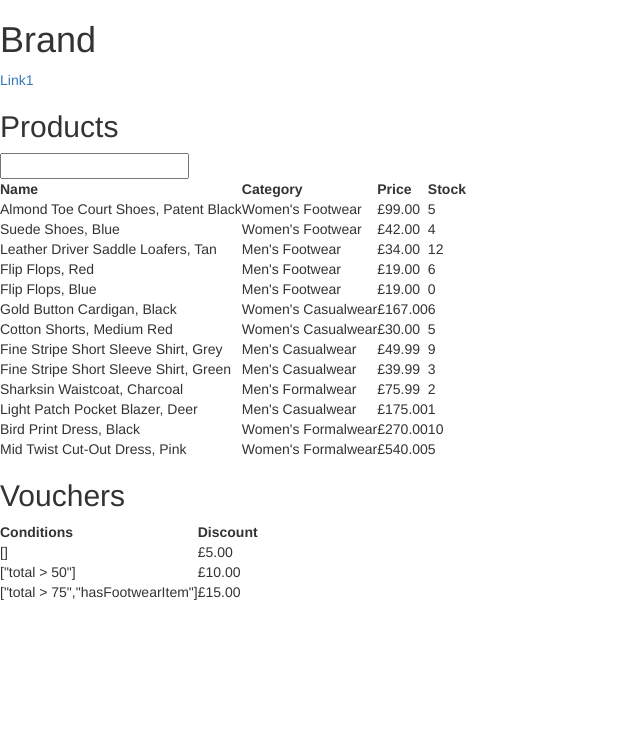
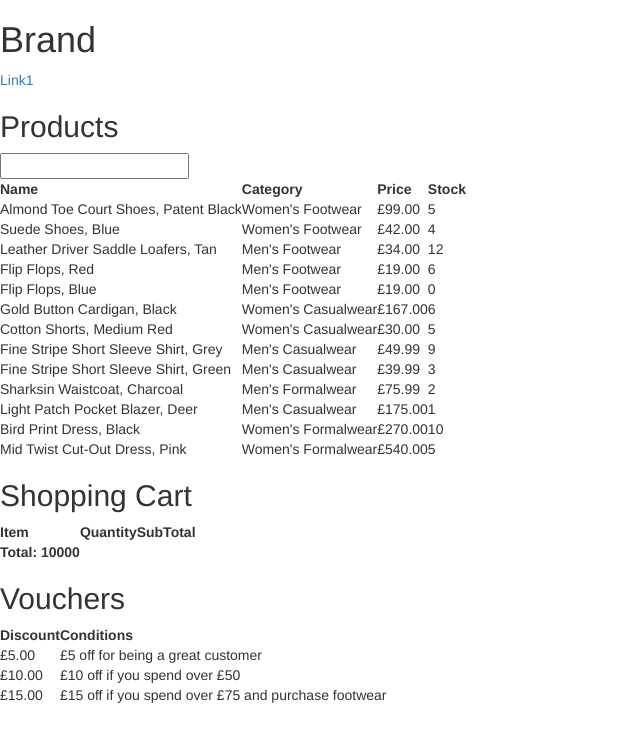
Before and after one commit to 0xff6a/online-store, a website: page app/index.html in a window 1280 px wide. Shown: the whole page, without its empty margins (0-640 px from the left). Drawn offline with Linux system fonts and the light colour scheme.

Commit message:
Added shopping cart skeleton

```diff
--- a/app/data/vouchers.json
+++ b/app/data/vouchers.json
@@ -1,14 +1,17 @@
 [
   {
     "discount": 5,
-    "conditions": []
+    "conditions": [],
+    "description": "£5 off for being a great customer"
   },
   {
     "discount": 10,
-    "conditions": ["total > 50"]
+    "conditions": ["total > 50"],
+    "description": "£10 off if you spend over £50"
   },
   {
     "discount": 15,
-    "conditions":["total > 75", "hasFootwearItem"]
+    "conditions":["total > 75", "hasFootwearItem"],
+    "description": "£15 off if you spend over £75 and purchase footwear"
   }
 ]
--- a/app/index.html
+++ b/app/index.html
@@ -22,6 +22,20 @@
         <product-list></product-list>
       </section>
 
+      <aside>
+        <h2>Shopping Cart</h2>
+        <table>
+          <tr>
+            <th>Item</th>
+            <th>Quantity</th>
+            <th>SubTotal</th>
+          </tr>
+          <tr>
+            <th>Total: 10000</th>
+          </tr>
+        </table>
+      </aside>
+
       <aside ng-controller="VoucherController">
         <voucher-list></voucher-list>
       </aside>
--- a/app/partials/voucher-list.html
+++ b/app/partials/voucher-list.html
@@ -1,11 +1,11 @@
 <h2>Vouchers</h2>
 <table>
   <tr>
+    <th>Discount</th>
     <th>Conditions</th>
-    <th>Discount</th>
   </tr>
   <tr ng-repeat="voucher in vouchers">
-    <td>{{voucher.conditions}}</td>
     <td>{{voucher.discount | currency:"£"}}</td>
+    <td>{{voucher.description}}</td>
   </tr>
 </table>
```
